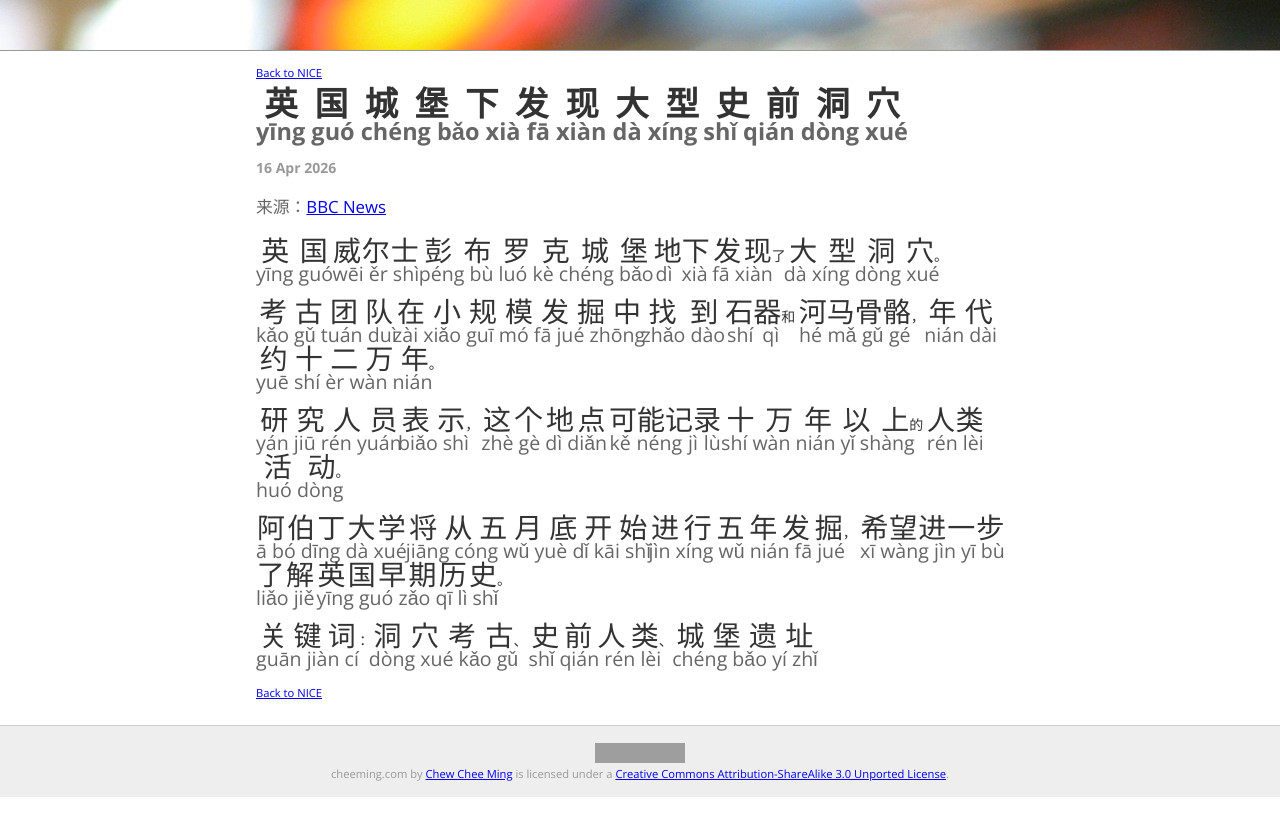
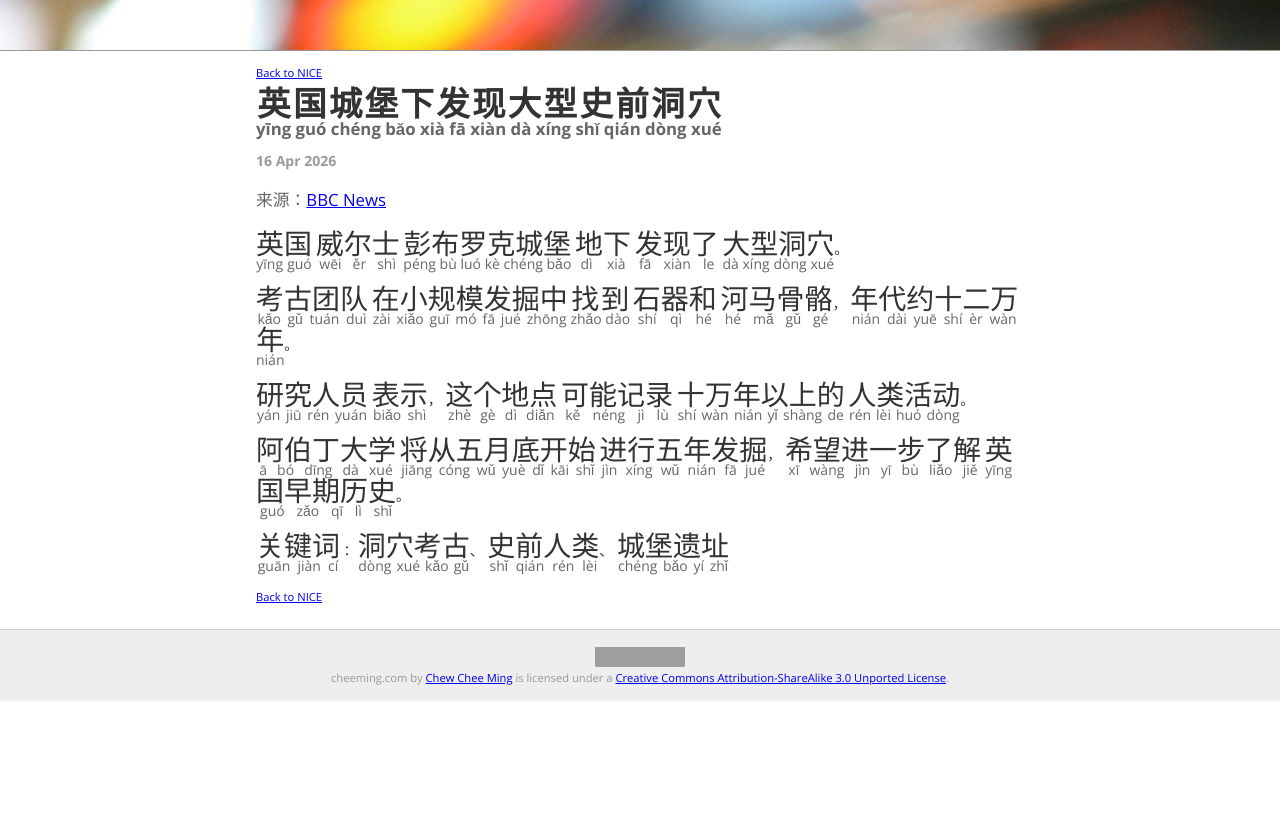
Before and after one commit to cheeming/www.cheeming.com, a Jekyll site: the page built from cheeming.com-jekyll/_nice/2026-04-16-pembroke-cave-discovery.md, in a window 1280 px wide. Shown: the top 836 px of the page. Built offline with Jekyll 4.4.1, drawn with Linux system fonts in a browser that asks for light colours; grey boxes are pictures that could not be loaded.

Commit message:
Update agent skills
 - Fix minor bugs in NICE post and css updates

```diff
--- a/cheeming.com-jekyll/_nice/2026-04-16-pembroke-cave-discovery.md
+++ b/cheeming.com-jekyll/_nice/2026-04-16-pembroke-cave-discovery.md
@@ -14,7 +14,7 @@
     <ruby>威尔士<rt>wēi ěr shì</rt></ruby>
     <ruby>彭布罗克城堡<rt>péng bù luó kè chéng bǎo</rt></ruby>
     <ruby>地下<rt>dì xià</rt></ruby>
-    <ruby>发现<rt>fā xiàn</rt></ruby>了
+    <ruby>发现了<rt>fā xiàn le</rt></ruby>
     <ruby>大型洞穴<rt>dà xíng dòng xué</rt></ruby>。
 </p>
 
@@ -22,7 +22,7 @@
     <ruby>考古团队<rt>kǎo gǔ tuán duì</rt></ruby>
     <ruby>在小规模发掘中<rt>zài xiǎo guī mó fā jué zhōng</rt></ruby>
     <ruby>找到<rt>zhǎo dào</rt></ruby>
-    <ruby>石器<rt>shí qì</rt></ruby>和
+    <ruby>石器和<rt>shí qì hé</rt></ruby>
     <ruby>河马骨骼<rt>hé mǎ gǔ gé</rt></ruby>，
     <ruby>年代约十二万年<rt>nián dài yuē shí èr wàn nián</rt></ruby>。
 </p>
@@ -32,7 +32,7 @@
     <ruby>表示<rt>biǎo shì</rt></ruby>，
     <ruby>这个地点<rt>zhè gè dì diǎn</rt></ruby>
     <ruby>可能记录<rt>kě néng jì lù</rt></ruby>
-    <ruby>十万年以上<rt>shí wàn nián yǐ shàng</rt></ruby>的
+    <ruby>十万年以上的<rt>shí wàn nián yǐ shàng de</rt></ruby>
     <ruby>人类活动<rt>rén lèi huó dòng</rt></ruby>。
 </p>
 
--- a/cheeming.com-jekyll/css/base.20260416.css
+++ b/cheeming.com-jekyll/css/base.20260416.css
@@ -192,7 +192,7 @@
 
 .nice-post rt {
     color: #666666;
-    font-size: 0.7em;
+    font-size: 0.5em;
     line-height: 1.7em;
 }
 
```
Also changed, not shown: cheeming.com-jekyll/AGENTS.md (+1 -1 lines), cheeming.com-jekyll/.agents/skills/add-nice-post/SKILL.md.
